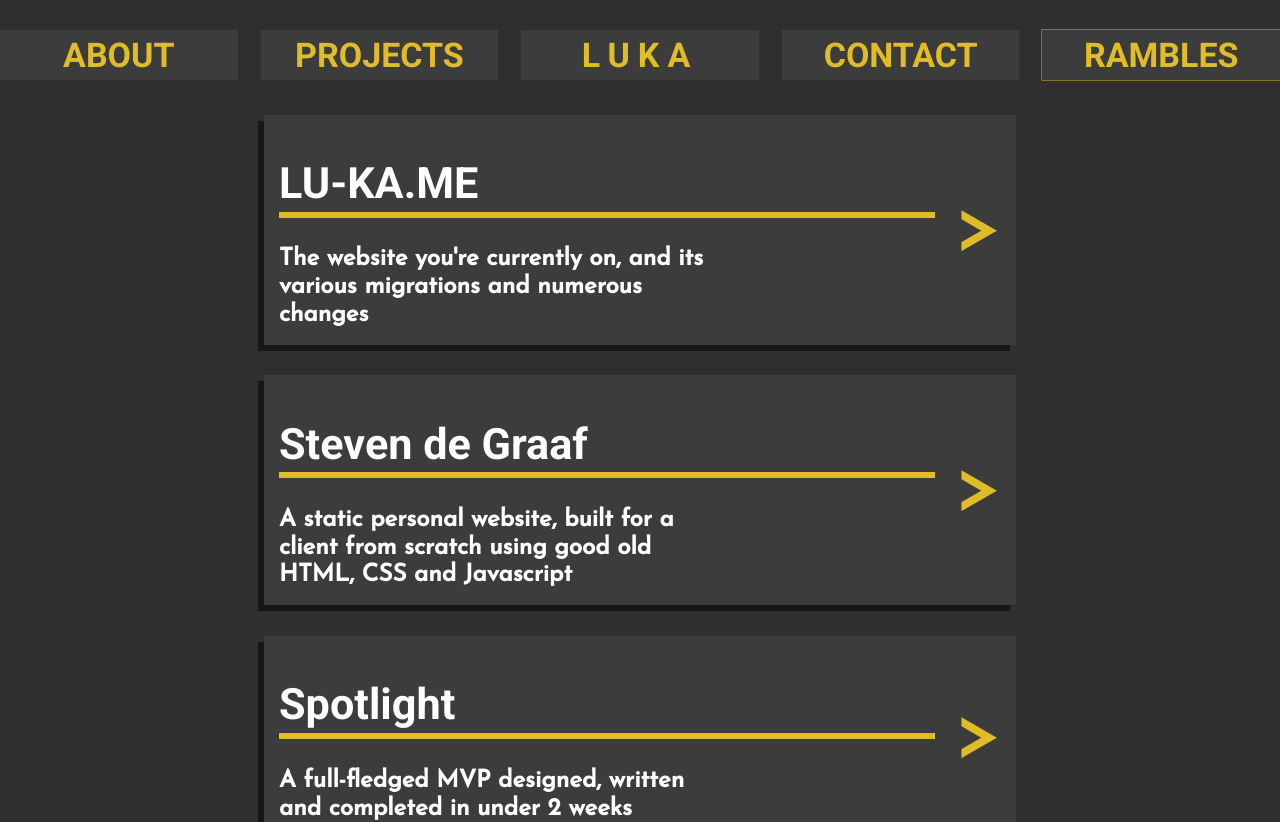
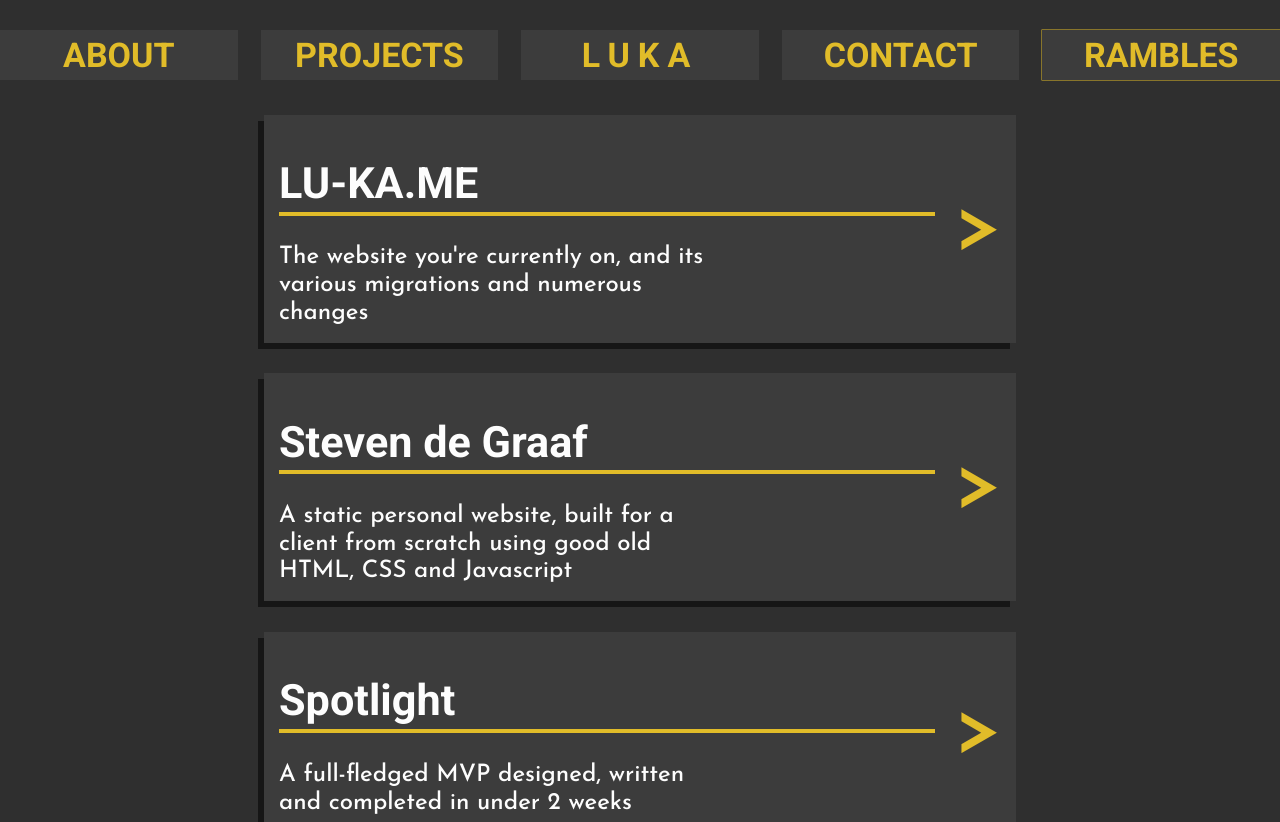
Before and after one commit to Sensanaty/lu-ka-vue, a Vue app: page /rambles in a window 1280 px wide. Shown: the top 822 px of the page. Built offline with nearby package versions, Linux system fonts and the light colour scheme.

Commit message:
Adjust some RambleCard stylings

```diff
--- a/src/components/RambleCard.vue
+++ b/src/components/RambleCard.vue
@@ -47,7 +47,7 @@
         .ramble-title {
             grid-area: title;
             padding-bottom: 3px;
-            border-bottom: 6px solid $highlight-color;
+            border-bottom: 4px solid $highlight-color;
             font-size: 2.7em;
         }
 
@@ -55,7 +55,7 @@
             font-family: "Josefin Sans", sans-serif;
             grid-area: subtitle;
             margin: 0 35% 0 0;
-            /*align-self: center;*/
+            font-weight: normal;
         }
 
         .arrow {
```
